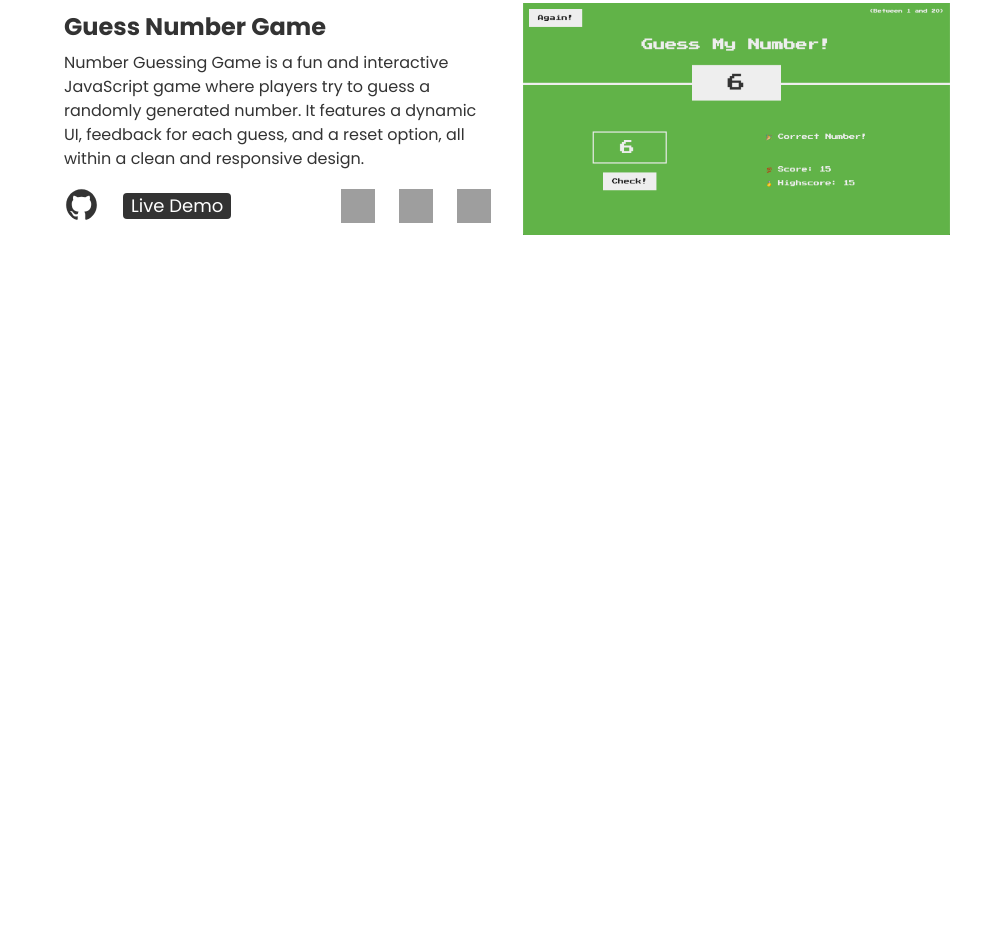
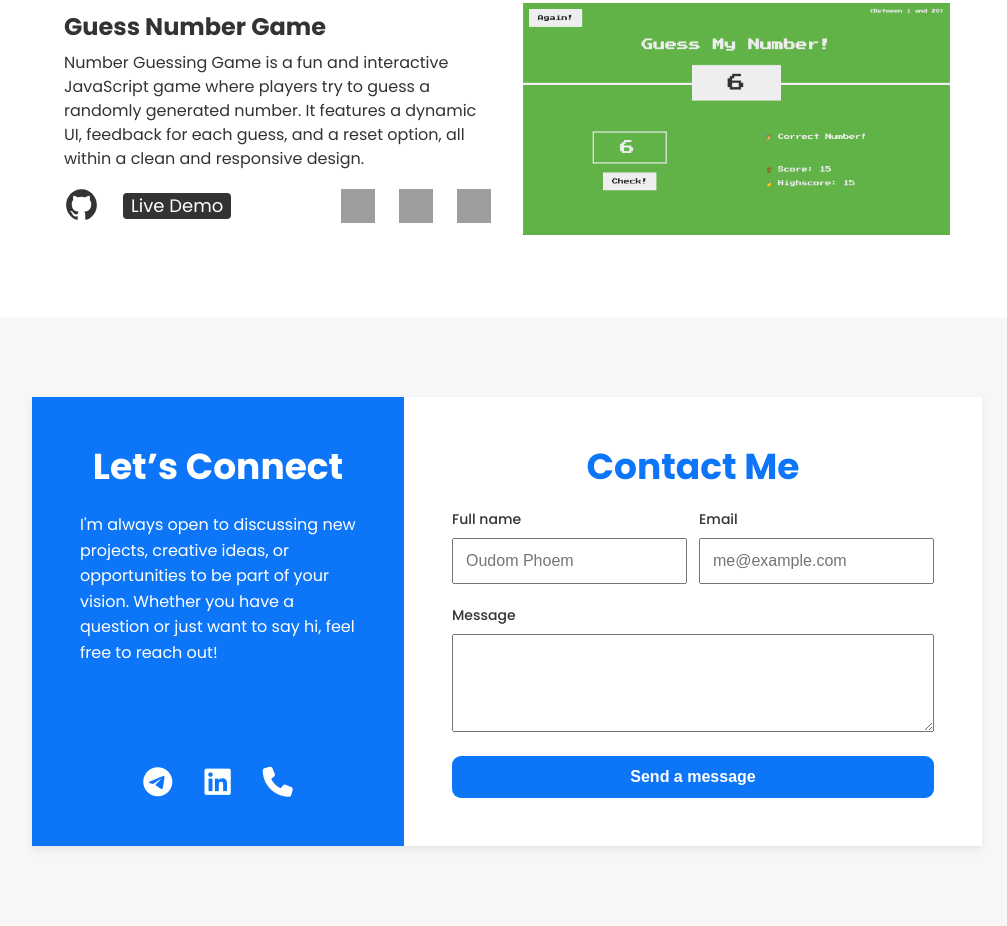
Before and after one commit to oudom-phoem/portfolio, a plain HTML site: page index.html in a window 1280 px wide. Shown: the part 2663-3589 px from the top of the page, without its empty margins (133-1140 px from the left). Before the commit the page ends 2980 px from the top, so only its background shows below. Drawn offline with nearby package versions, Linux system fonts and the light colour scheme; grey boxes are pictures that could not be loaded.

Commit message:
Add contact section and styling it

```diff
--- a/css/style.css
+++ b/css/style.css
@@ -283,3 +283,123 @@ body {
 .project-img-box img:hover {
   transform: scale(1.1);
 }
+
+/* ************************* */
+/* CONTACT SECTION */
+/* ************************* */
+
+.section-contact {
+  padding: 8rem 0;
+  background-color: #f7f7f7;
+}
+
+.contact {
+  max-width: 95rem;
+  margin: 0 auto;
+  display: grid;
+  grid-template-columns: repeat(2, 1fr);
+  box-shadow: 0 0.4rem 0.8rem rgba(0, 0, 0, 0.075);
+}
+
+.left {
+  background-color: #0d76f8;
+  padding: 4.8rem;
+  color: #fff;
+  display: flex;
+  flex-direction: column;
+  align-items: center;
+}
+
+.contact-heading {
+  font-size: 3.6rem;
+  font-weight: 700;
+  line-height: 1.2;
+  margin-bottom: 2.4rem;
+  text-align: center;
+}
+
+.right {
+  background-color: #fff;
+  padding: 4.8rem;
+}
+
+.contact-text {
+  font-size: 1.6rem;
+  line-height: 1.6;
+}
+
+.contact-icon {
+  margin-top: auto;
+  display: flex;
+  gap: 3.2rem;
+}
+
+.contact-icon a:link,
+.contact-icon a:visited {
+  font-size: 3rem;
+  color: #fff;
+  transition: all 1s;
+}
+
+.contact-icon a:hover,
+.contact-icon a:active {
+  transform: scale(1.1);
+}
+
+.right .contact-heading {
+  color: #0d76f8;
+}
+
+.contact-form {
+  display: grid;
+  grid-template-columns: repeat(2, 1fr);
+  column-gap: 1.2rem;
+}
+
+.contact-form label {
+  font-size: 1.4rem;
+  font-weight: 500;
+  margin-bottom: 2.4rem;
+  display: flex;
+  flex-direction: column;
+  gap: 1.2rem;
+}
+
+.contact-form input,
+.contact-form textarea {
+  padding: 1.2rem;
+  font-size: 1.6rem;
+}
+
+.message {
+  grid-column: span 2;
+}
+
+textarea {
+  width: 100%;
+}
+
+input[type="submit"] {
+  grid-column: span 2;
+  background-color: #0d76f8;
+  border: 1px solid #000;
+  color: #fff;
+  font-weight: 600;
+  cursor: pointer;
+  transition: all 1s;
+  border: none;
+  border-radius: 9px;
+}
+
+input[type="submit"]:hover {
+  background-color: #0c6adf;
+}
+
+input[type="submit"]:active {
+  background-color: #0a5ec6;
+}
+
+*:focus {
+  outline: none;
+  box-shadow: 0 0 0 0.4rem rgba(13, 119, 248, 0.8);
+}
--- a/index.html
+++ b/index.html
@@ -10,6 +10,10 @@
       href="https://fonts.googleapis.com/css2?family=Poppins:ital,wght@0,100;0,200;0,300;0,400;0,500;0,600;0,700;0,800;0,900;1,100;1,200;1,300;1,400;1,500;1,600;1,700;1,800;1,900&display=swap"
       rel="stylesheet"
     />
+    <script
+      src="https://kit.fontawesome.com/3cb4f40cff.js"
+      crossorigin="anonymous"
+    ></script>
     <title>Oudom Phoem | Portfolio</title>
   </head>
   <body>
@@ -20,7 +24,7 @@
           <li><a class="nav-link" href="#home">Home</a></li>
           <li><a class="nav-link" href="#about">About</a></li>
           <li><a class="nav-link" href="#projects">Projects</a></li>
-          <li><a class="nav-link" href="#">Contact</a></li>
+          <li><a class="nav-link" href="#contact">Contact</a></li>
         </ul>
       </nav>
     </header>
@@ -257,6 +261,54 @@
           </div>
         </div>
       </section>
+
+      <section class="section-contact" id="contact">
+        <div class="contact">
+          <div class="left">
+            <p class="contact-heading" role="heading" aria-level="2">
+              Let’s Connect
+            </p>
+
+            <p class="contact-text">
+              I'm always open to discussing new projects, creative ideas, or
+              opportunities to be part of your vision. Whether you have a
+              question or just want to say hi, feel free to reach out!
+            </p>
+            <div class="contact-icon">
+              <a href="https://t.me/oudomphoem" target="_blank"
+                ><i class="fa-brands fa-telegram"></i
+              ></a>
+              <a
+                href="https://www.linkedin.com/in/oudom-phoem-8a12b62a3/"
+                target="_blank"
+                ><i class="fa-brands fa-linkedin"></i
+              ></a>
+              <a href="tel:0968316624"><i class="fa-solid fa-phone"></i></a>
+            </div>
+          </div>
+
+          <div class="right">
+            <p class="contact-heading" role="heading" aria-level="2">
+              Contact Me
+            </p>
+            <form class="contact-form" action="#">
+              <label class="fullname"
+                >Full name
+                <input type="text" placeholder="Oudom Phoem" />
+              </label>
+              <label class="email"
+                >Email
+                <input type="email" placeholder="me@example.com" />
+              </label>
+              <label class="message"
+                >Message
+                <textarea rows="4" cols="45"></textarea>
+              </label>
+              <input type="submit" value="Send a message" />
+            </form>
+          </div>
+        </div>
+      </section>
     </main>
 
     <script
```
